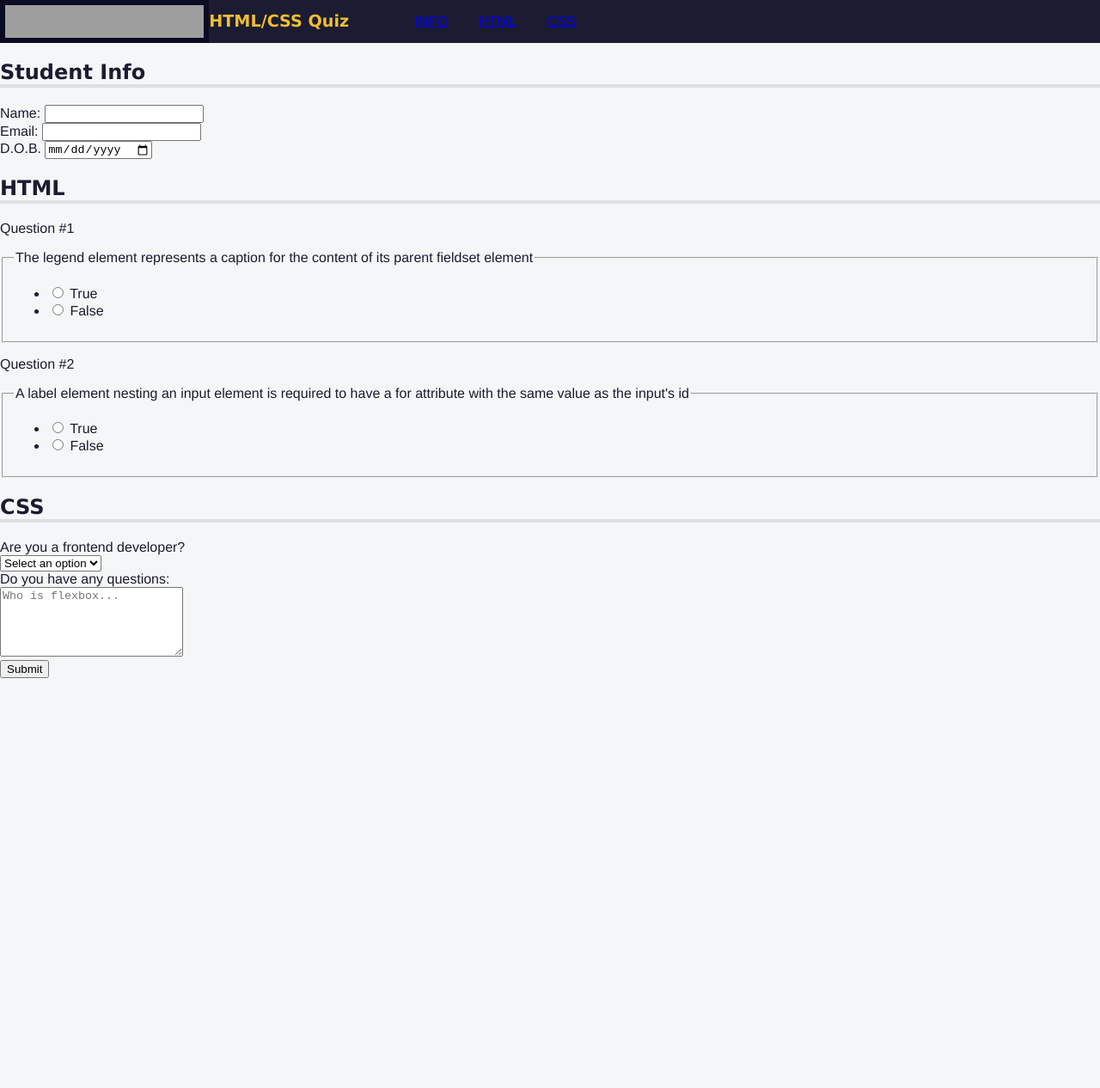
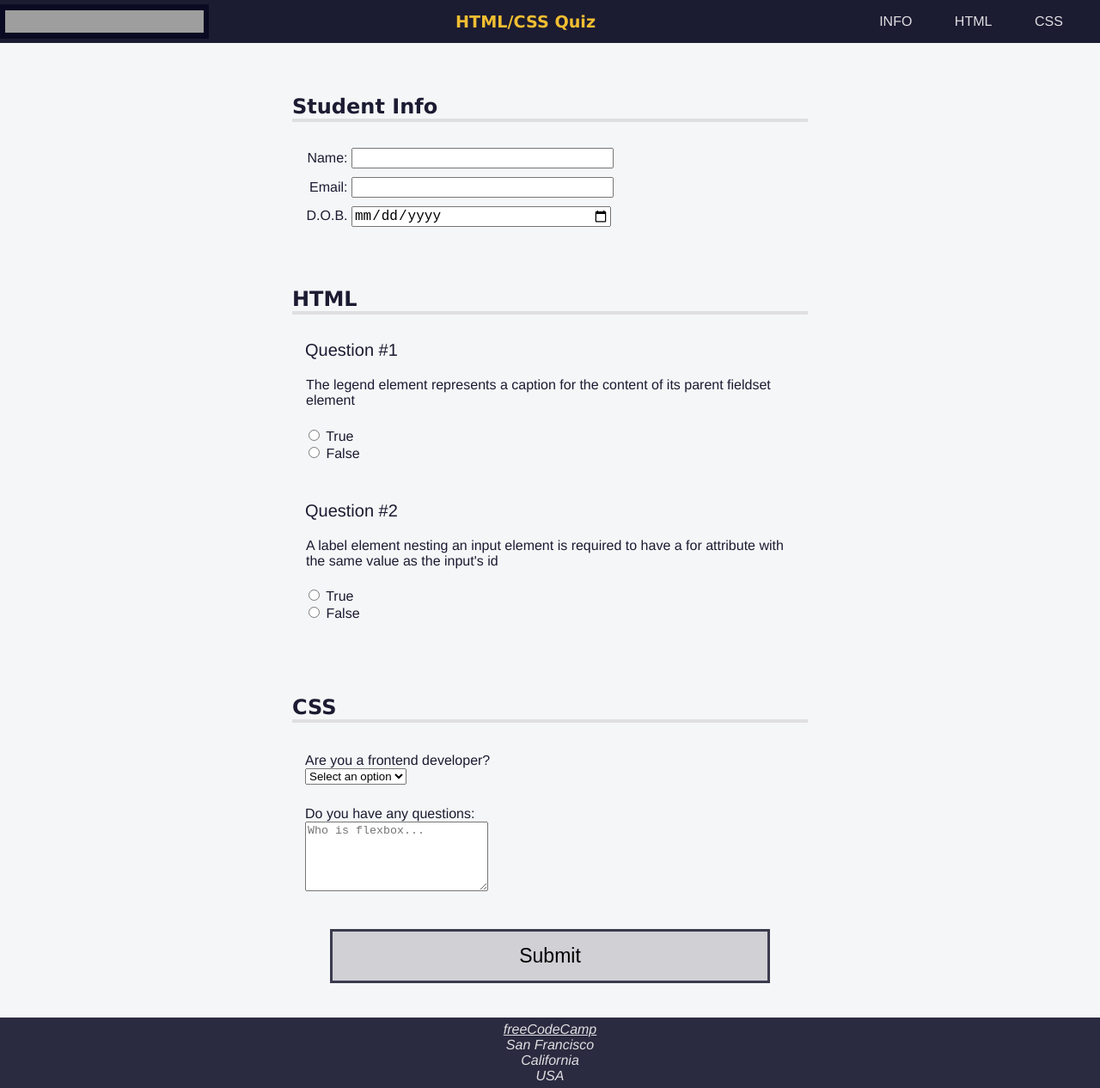
Before and after one commit to JonathanTylerWeber/learn-accessibility-by-building-a-quiz, a plain HTML site: page index.html in a window 1280 px wide. Shown: the whole page at 86% size. Before the commit the page ends 800 px from the top, so only its background shows below. Drawn offline with Linux system fonts and the light colour scheme; grey boxes are pictures that could not be loaded.

Commit message:
finished

```diff
--- a/index.html
+++ b/index.html
@@ -13,9 +13,9 @@
       <h1>HTML/CSS Quiz</h1>
       <nav>
         <ul>
-          <li><a href="#student-info">INFO</a></li>
-          <li><a href="#html-questions">HTML</a></li>
-          <li><a href="#css-questions">CSS</a></li>
+          <li><a href="#student-info" accesskey="s">INFO</a></li>
+          <li><a href="#html-questions" accesskey="h">HTML</a></li>
+          <li><a href="#css-questions" accesskey="c">CSS</a></li>
         </ul>
       </nav>
     </header>
@@ -109,6 +109,13 @@
         <button type="submit">Submit</button>
       </form>
     </main>
-
+    <footer>
+      <address>
+        <a href="https://freecodecamp.org">freeCodeCamp</a><br />
+        San Francisco<br />
+        California<br />
+        USA
+      </address>
+    </footer>
   </body>
 </html>
--- a/styles.css
+++ b/styles.css
@@ -1,4 +1,10 @@
-body {
+@media (prefers-reduced-motion: no-preference) {
+    * {
+      scroll-behavior: smooth;
+    }
+  }
+
+  body {
     background: #f5f6f7;
     color: #1b1b32;
     font-family: Helvetica;
@@ -10,6 +16,10 @@ body {
     height: 50px;
     background-color: #1b1b32;
     display: flex;
+    justify-content: space-between;
+    align-items: center;
+    position: fixed;
+    top: 0;
   }
 
   #logo {
@@ -22,6 +32,7 @@ body {
   h1 {
     color: #f1be32;
     font-size: min(5vw, 1.2em);
+    text-align: center;
   }
 
   nav {
@@ -33,6 +44,39 @@ body {
   nav > ul {
     display: flex;
     justify-content: space-evenly;
+    flex-wrap: wrap;
+    align-items: center;
+    padding-inline-start: 0;
+    margin-block: 0;
+    height: 100%;
+  }
+
+  nav > ul > li {
+    color: #dfdfe2;
+    margin: 0 0.2rem;
+    padding: 0.2rem;
+    display: block;
+  }
+
+  nav > ul > li:hover {
+    background-color: #dfdfe2;
+    color: #1b1b32;
+    cursor: pointer;
+  }
+
+  li > a {
+    color: inherit;
+    text-decoration: none;
+  }
+
+  main {
+    padding-top: 50px;
+  }
+
+  section {
+    width: 80%;
+    margin: 0 auto 10px auto;
+    max-width: 600px;
   }
 
   h1,
@@ -42,10 +86,90 @@ body {
 
   h2 {
     border-bottom: 4px solid #dfdfe2;
+    margin-top: 0px;
+    padding-top: 60px;
+  }
+
+  .info {
+    padding: 10px 0 0 5px;
+  }
+
+  .formrow {
+    margin-top: 30px;
+    padding: 0px 15px;
+  }
+
+  input {
+    font-size: 16px;
+  }
+
+  .info label, .info input {
+    display: inline-block;
+  }
+
+  .info input {
+    width: 50%;
+    text-align: left;
+  }
+
+  .info label {
+    width: 10%;
+    min-width: 55px;
+    text-align: right;
+  }
+
+  .question-block {
+    text-align: left;
+    display: block;
+    width: 100%;
+    margin-top: 20px;
+    padding-top: 5px;
+  }
+
+  p {
+    margin-top: 5px;
+    padding-left: 15px;
+    font-size: 20px;
   }
 
   p::before {
     content: "Question #";
+  }
+
+  .question {
+    border: none;
+    padding-bottom: 0;
+  }
+
+  .answers-list {
+    list-style: none;
+    padding: 0;
+  }
+
+  button {
+    display: block;
+    margin: 40px auto;
+    width: 40%;
+    padding: 15px;
+    font-size: 23px;
+    background: #d0d0d5;
+    border: 3px solid #3b3b4f;
+  }
+
+  footer {
+    background-color: #2a2a40;
+    display: flex;
+    justify-content: center;
+  }
+
+  footer,
+  footer a {
+    color: #dfdfe2;
+  }
+
+  address {
+    text-align: center;
+    padding: 0.3em;
   }
 
   .sr-only {
```
